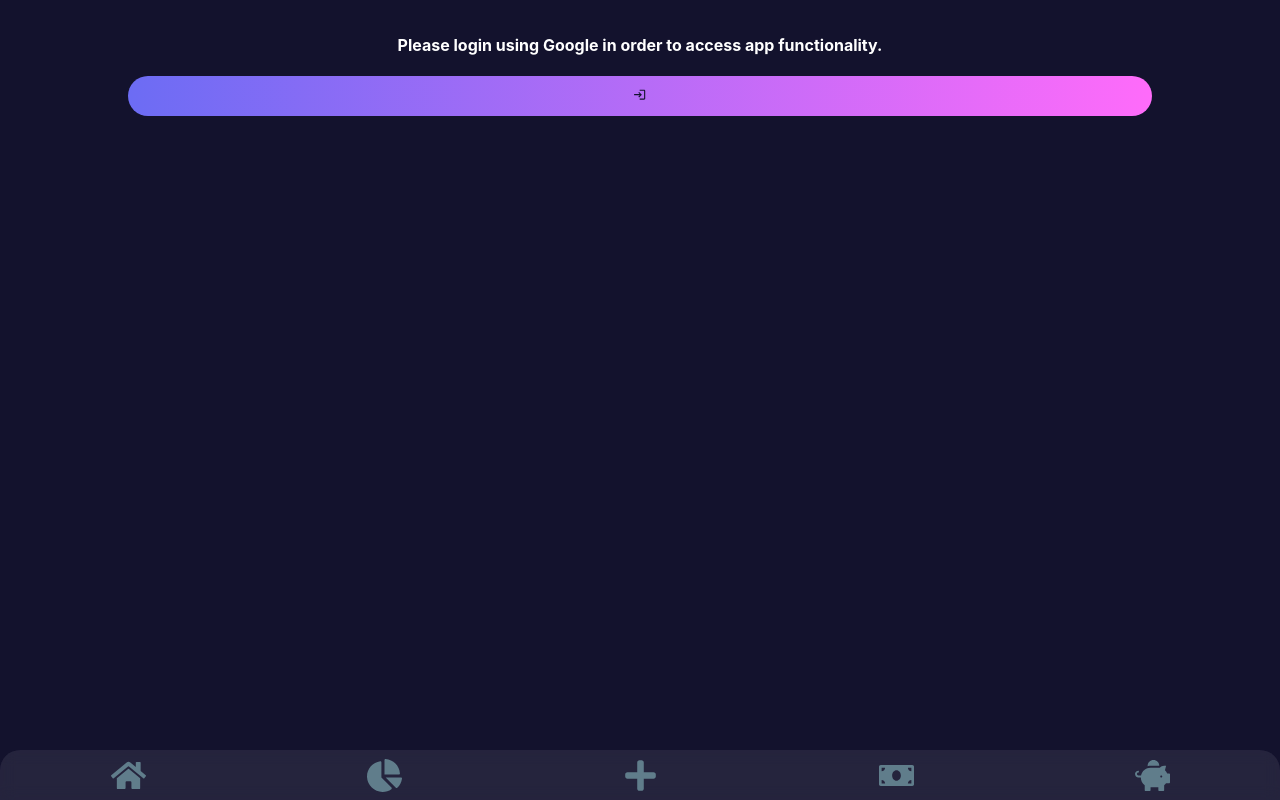
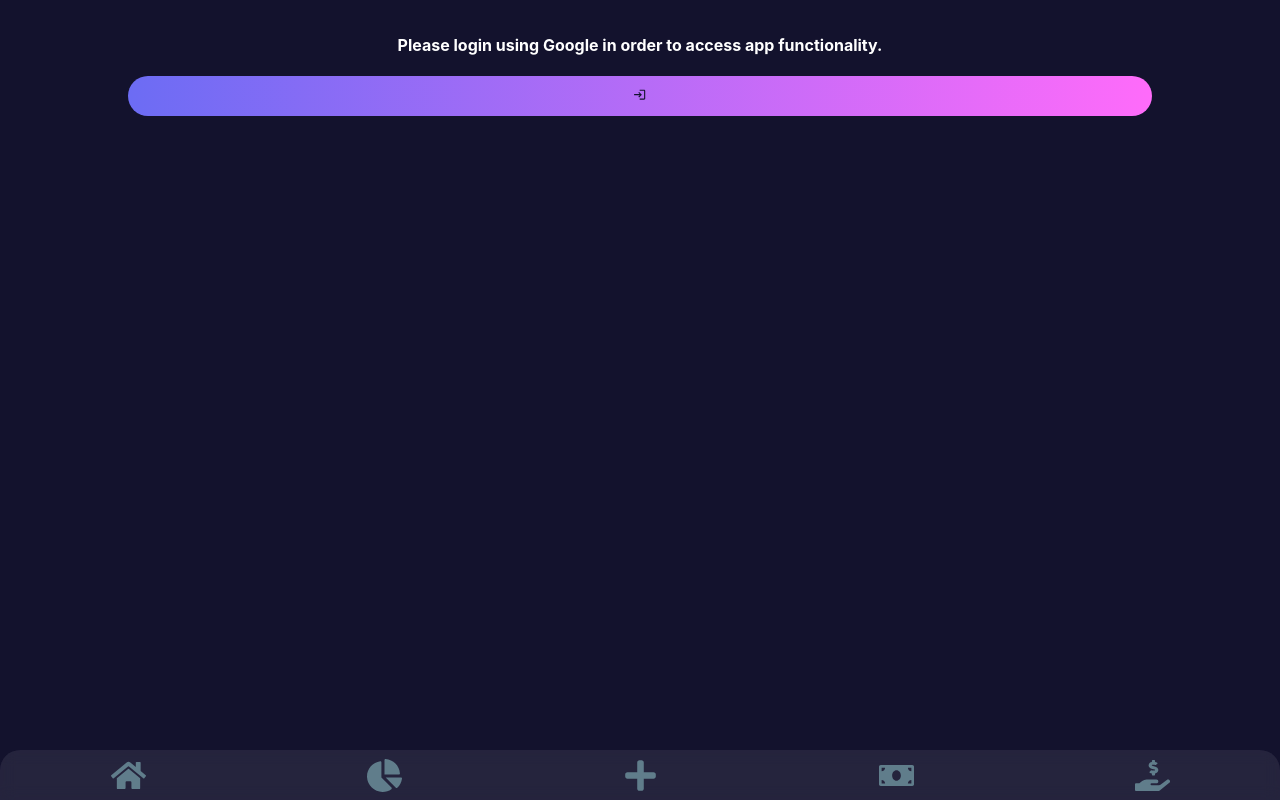
Before and after one commit to sergiusticiffw/sergiusticiffw.github.io, a React (Vite) app in the folder expenses/: page /expenses/login in a window 1280 px wide. Built offline with nearby package versions, Linux system fonts and the light colour scheme.

Commit message:
change icon

```diff
--- a/expenses/src/components/Navbar.tsx
+++ b/expenses/src/components/Navbar.tsx
@@ -6,7 +6,7 @@
   FaMoneyBill,
   FaPlus,
   FaUser,
-  FaPiggyBank,
+  FaHandHoldingUsd,
 } from 'react-icons/fa';
 import React, { useState } from 'react';
 import { AuthState } from '@type/types';
@@ -71,7 +71,7 @@
         </li>
         <li>
           <NavLink to="/expenses/loans">
-            <FaPiggyBank />
+            <FaHandHoldingUsd />
           </NavLink>
         </li>
         {userIsLoggedIn ? (
```
